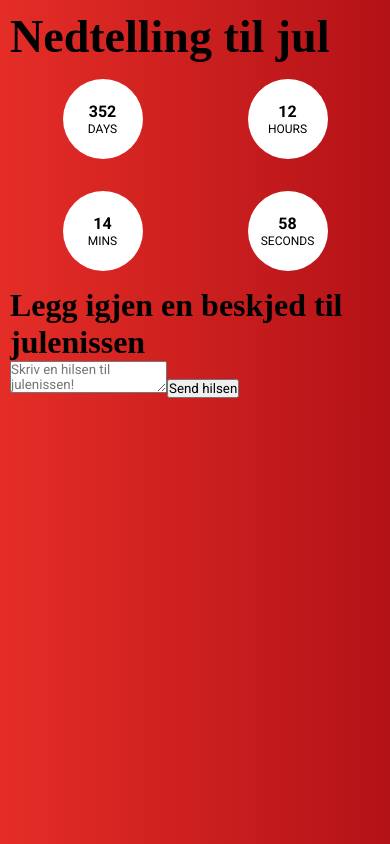
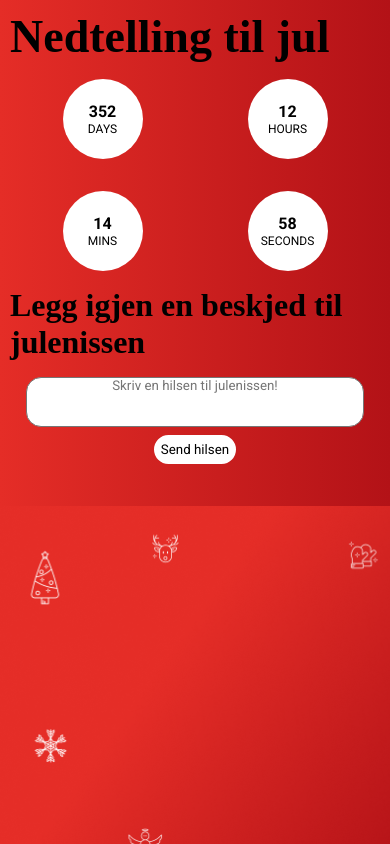
Before and after one commit to JulieKodehode/ChristmasCountdown, a React (Create React App) app: page / in a window 390 px wide. Built offline with nearby package versions, Linux system fonts and the light colour scheme.

Commit message:
Message is responsive

```diff
--- a/src/components/Message/styling.css
+++ b/src/components/Message/styling.css
@@ -1,50 +1,53 @@
-/* .messageDisplay {
-	background-color: blue;
+/* The message from TOP */
+.messageForm {
+	display: flex;
+	flex-direction: column;
+	justify-content: center;
+	gap: 0.5em;
+	margin: 1em;
+}
 
+/* Textarea no resize */
+.messageForm textarea {
+	border-radius: 15px;
+	resize: none;
+	text-align: center;
+	height: 50px;
+}
+
+/* Giving the messageList scroll */
+.messageList {
+	display: flex;
+	flex-direction: column;
+	max-height: 100px;
+	overflow-y: auto;
+}
+
+/* To make the date stand out */
+.messageList td:nth-child(1) {
+	opacity: 80%;
+	text-transform: uppercase;
+}
+
+/* To make the message appear with the breaks */
+.messageList td:nth-child(2) {
+	white-space: pre-wrap;
+	overflow-wrap: break-word;
+}
+
+/* The message display BOTTOM */
+.messageDisplay {
 	display: flex;
 	flex-direction: column;
 	gap: 1em;
-} */
+}
 
-/* .messageDisplay button {
+.messageDisplay button {
 	margin: auto;
-} */
-
-/* .messageForm {
-	background-color: green;
-	display: flex;
-	flex-direction: column;
-	justify-content: center;
-	gap: 0.5em; 8px
-} */
-
-/* .messageForm textarea {
-	border-radius: 15px;
-	resize: none;
-} */
-
-/* .messageList { */
-/* background-color: green; */
-/* display: flex;
-	flex-direction: column;
-	max-height: 100px;
-	overflow-y: auto;
-} */
-
-/* To make the date stand out */
-/* .messageList td:nth-child(1) {
-	opacity: 80%;
-	text-transform: uppercase;
-} */
-
-/* To make the message appear with the breaks */
-/* .messageList td:nth-child(2) {
-	white-space: pre-wrap;
-	overflow-wrap: break-word;
-} */
+}
 
 /* Button */
-/* .button {
+.button {
 	display: flex;
 	flex-direction: row;
 	justify-content: center;
@@ -56,6 +59,7 @@
 	border: 2px solid white;
 }
 
+/* New psuedo to tag multiple psuedo at the same time */
 .button:where(:hover, :focus, :active) {
 	border: 2px solid black;
-} */
+}
--- a/src/styles/basic.css
+++ b/src/styles/basic.css
@@ -9,10 +9,16 @@
 	padding: 0;
 }
 
-html,
-body {
+html {
 	background-image: url("../assets/svgChristmasBackground.png");
 	background-size: cover;
+}
+
+body {
+	height: 100vh;
+	display: flex;
+	justify-content: center;
+	align-items: center;
 }
 
 main {
@@ -22,8 +28,8 @@ main {
 /* Responsive */
 /* Mobile - S(320), M(375px), L(425px)  */
 @media screen and (max-width: 426px) {
-	html,
 	body {
+		height: 100%;
 		background: linear-gradient(to left, #b31217, #e52d27);
 	}
 }
```
